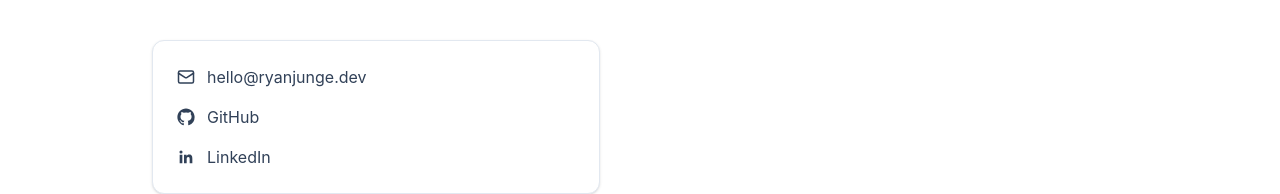
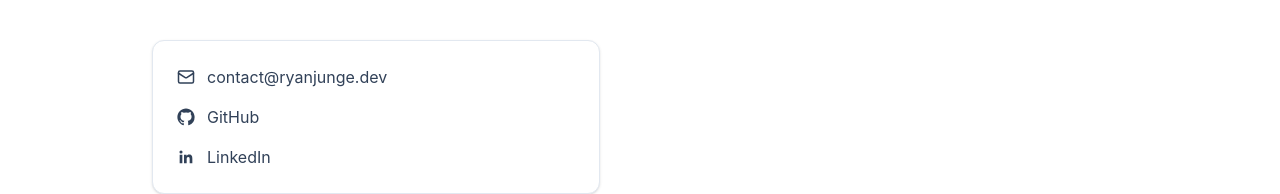
Before and after one commit to Ryguy1995/ryanjunge.dev, a React (Vite) app: page /contact in a window 1280 px wide. Shown: the part 215-409 px from the top of the page. Built offline with nearby package versions, Linux system fonts and the light colour scheme.

Commit message:
Update siteConfig.ts
updated siteConfig with correct urls

```diff
--- a/src/data/siteConfig.ts
+++ b/src/data/siteConfig.ts
@@ -2,10 +2,10 @@ export const siteConfig = {
   name: 'Ryan Junge',
   role: 'Software Engineer',
   tagline: 'I build fast, accessible, and thoughtful web applications.',
-  email: 'hello@ryanjunge.dev',
+  email: 'contact@ryanjunge.dev',
   social: {
-    github: 'https://github.com/ryanjunge',
-    linkedin: 'https://linkedin.com/in/ryanjunge',
+    github: 'https://github.com/Ryguy1995',
+    linkedin: 'https://linkedin.com/in/ryan-junge-619986295/',
   },
   nav: [
     { label: 'Home', path: '/' },
```
